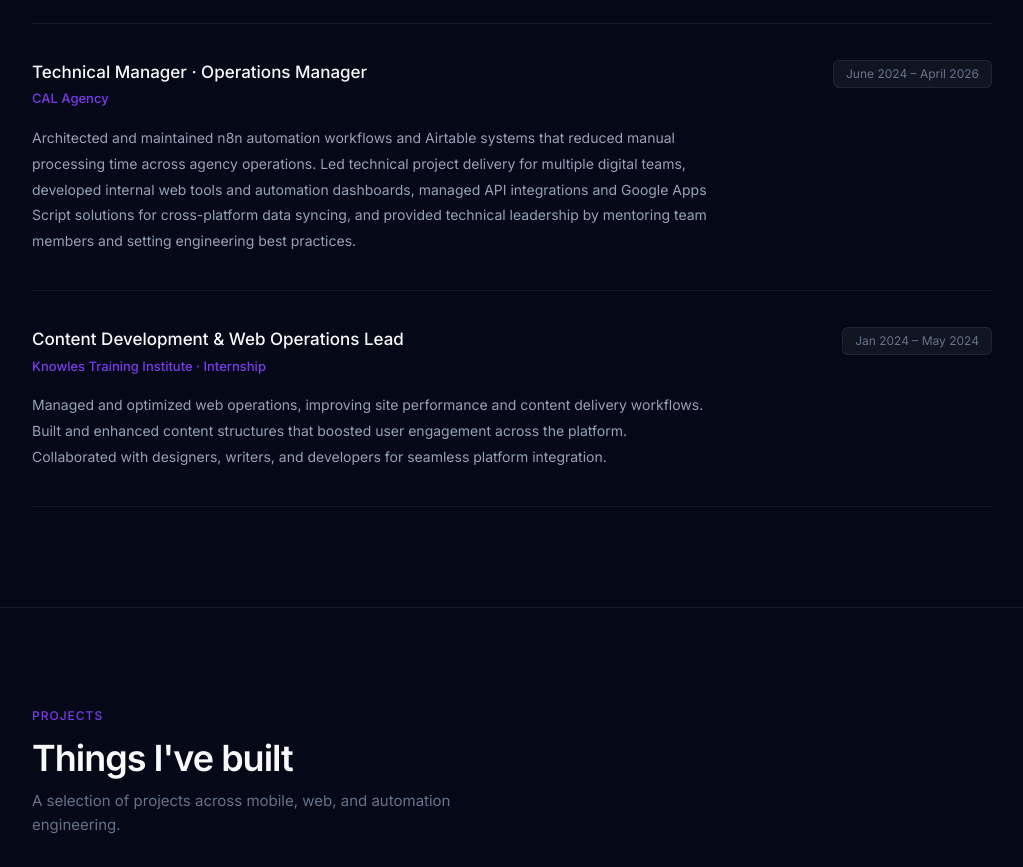
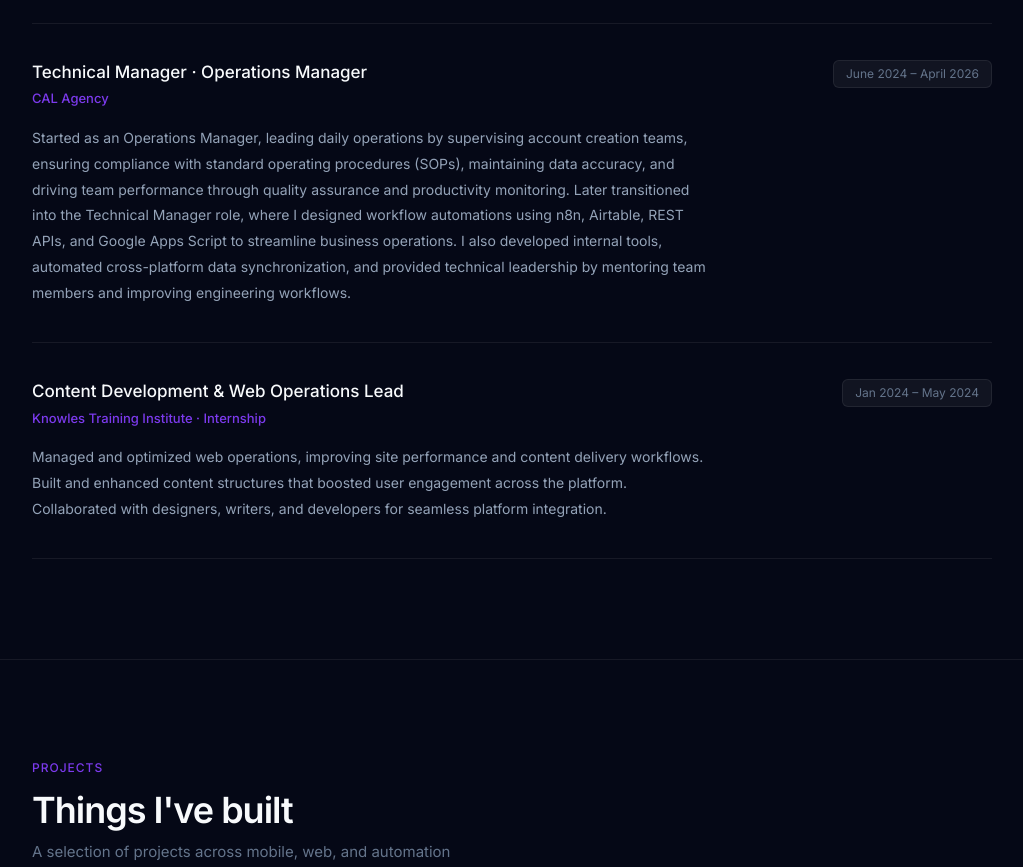
Before and after one commit to pichuu-afk/jhobet-portfolio, a Next.js app: page / in a window 1280 px wide. Shown: the part 1620-2487 px from the top of the page, without its empty margins (128-1151 px from the left). Built offline with nearby package versions, Linux system fonts and the light colour scheme.

Commit message:
Revise Technical Manager job description
Updated job description for Technical Manager role to reflect initial Operations Manager responsibilities and detailed workflow automation tasks.

```diff
--- a/components/Experience.tsx
+++ b/components/Experience.tsx
@@ -5,7 +5,7 @@ const EXPERIENCE = [
     role: "Technical Manager · Operations Manager",
     company: "CAL Agency",
     date: "June 2024 – April 2026",
-    description: "Architected and maintained n8n automation workflows and Airtable systems that reduced manual processing time across agency operations. Led technical project delivery for multiple digital teams, developed internal web tools and automation dashboards, managed API integrations and Google Apps Script solutions for cross-platform data syncing, and provided technical leadership by mentoring team members and setting engineering best practices.",
+    description: "Started as an Operations Manager, leading daily operations by supervising account creation teams, ensuring compliance with standard operating procedures (SOPs), maintaining data accuracy, and driving team performance through quality assurance and productivity monitoring. Later transitioned into the Technical Manager role, where I designed workflow automations using n8n, Airtable, REST APIs, and Google Apps Script to streamline business operations. I also developed internal tools, automated cross-platform data synchronization, and provided technical leadership by mentoring team members and improving engineering workflows.",
   },
   {
     role: "Content Development & Web Operations Lead",
```
